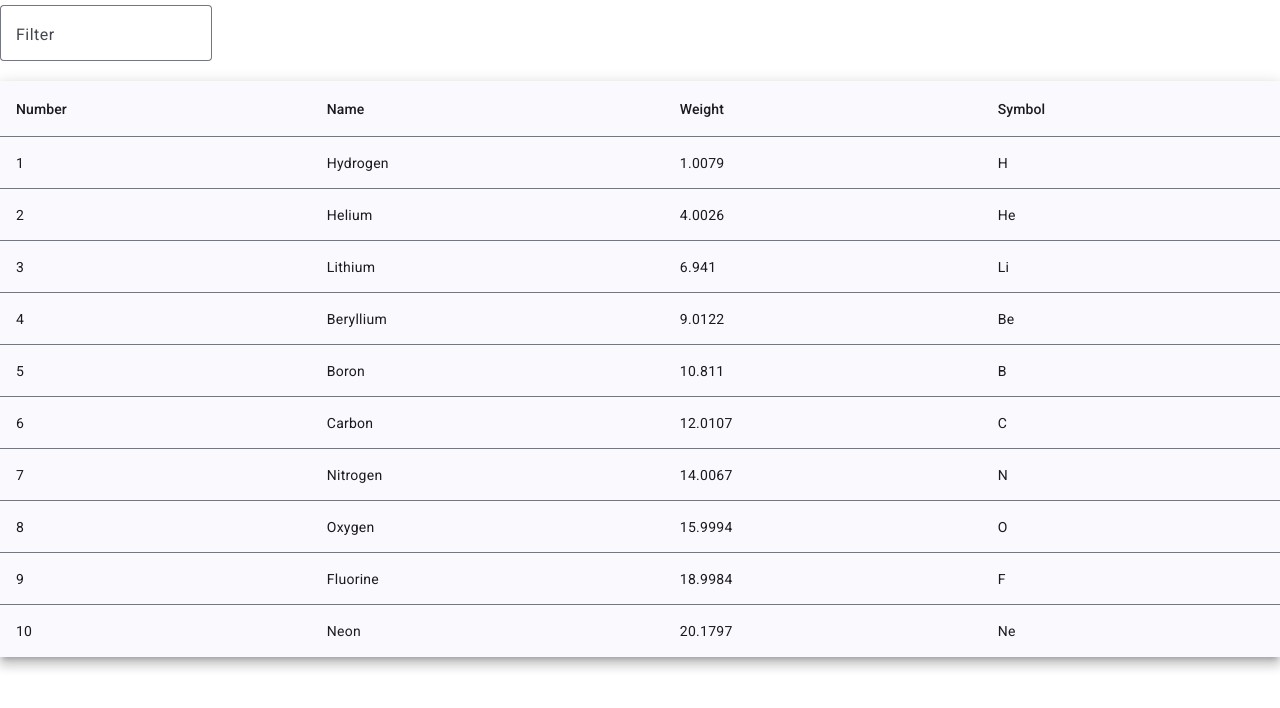
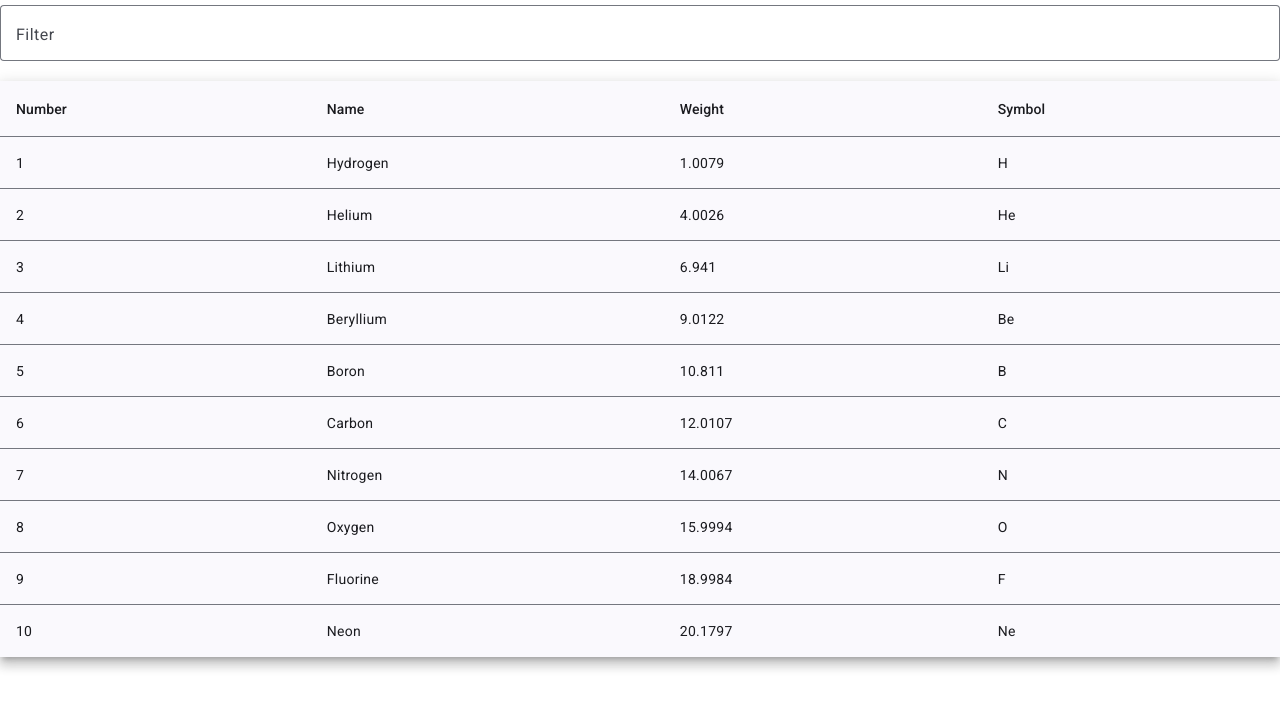
Before and after one commit to astap13/periodic-table-app, an Angular app: page / in a window 1280 px wide. Shown: the top 708 px of the page. Built offline with nearby package versions, Linux system fonts and the light colour scheme.

Commit message:
add filter input style

```diff
--- a/src/app/periodic-table/periodic-table.component.html
+++ b/src/app/periodic-table/periodic-table.component.html
@@ -1,4 +1,4 @@
-<mat-form-field appearance="outline">
+<mat-form-field appearance="outline" class="filter-container">
   <mat-label>Filter</mat-label>
   <input
     matInput
--- a/src/app/periodic-table/periodic-table.component.scss
+++ b/src/app/periodic-table/periodic-table.component.scss
@@ -5,3 +5,7 @@ tr.element-row:hover {
 tr.element-row:active {
     background: #efefef;
 }
+
+.filter-container {
+    width: 100%;
+}
```
